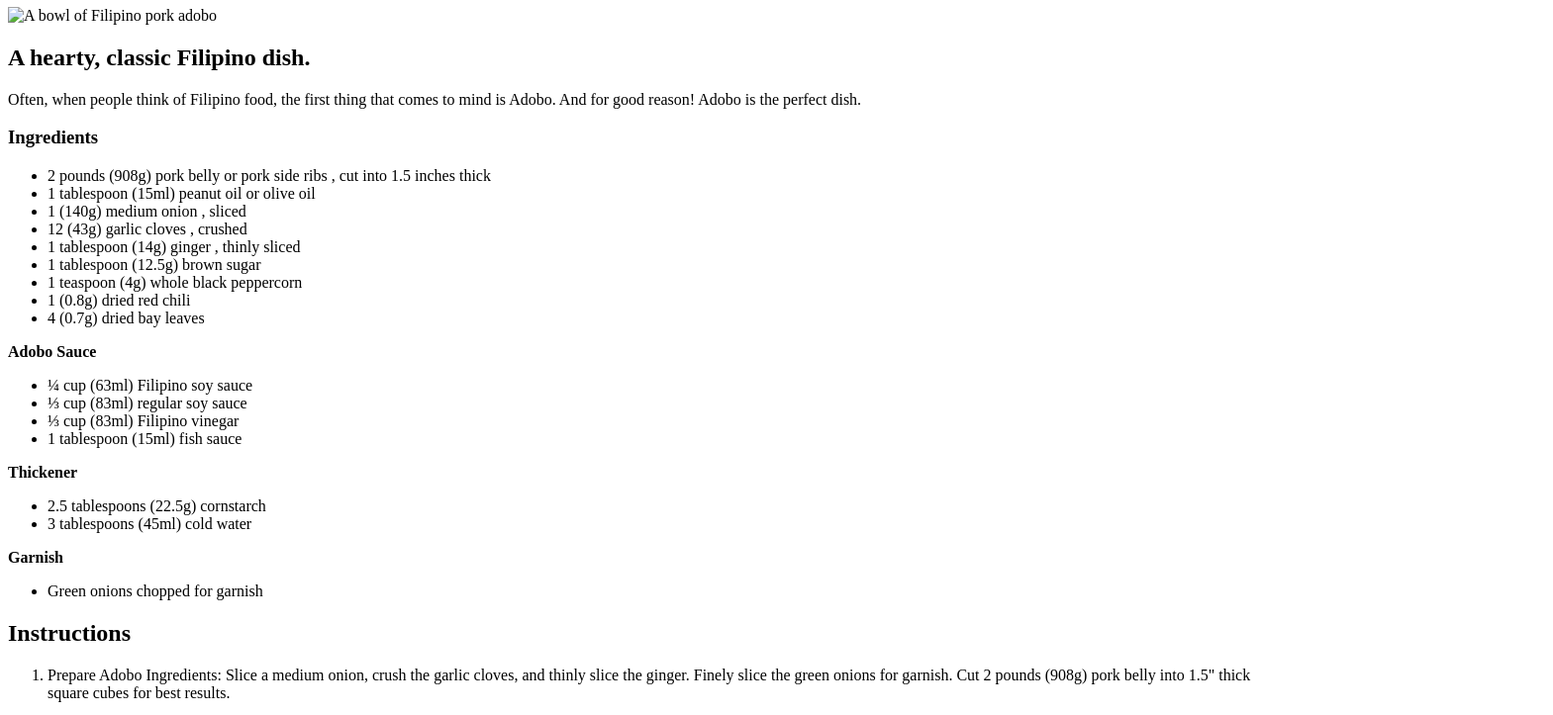
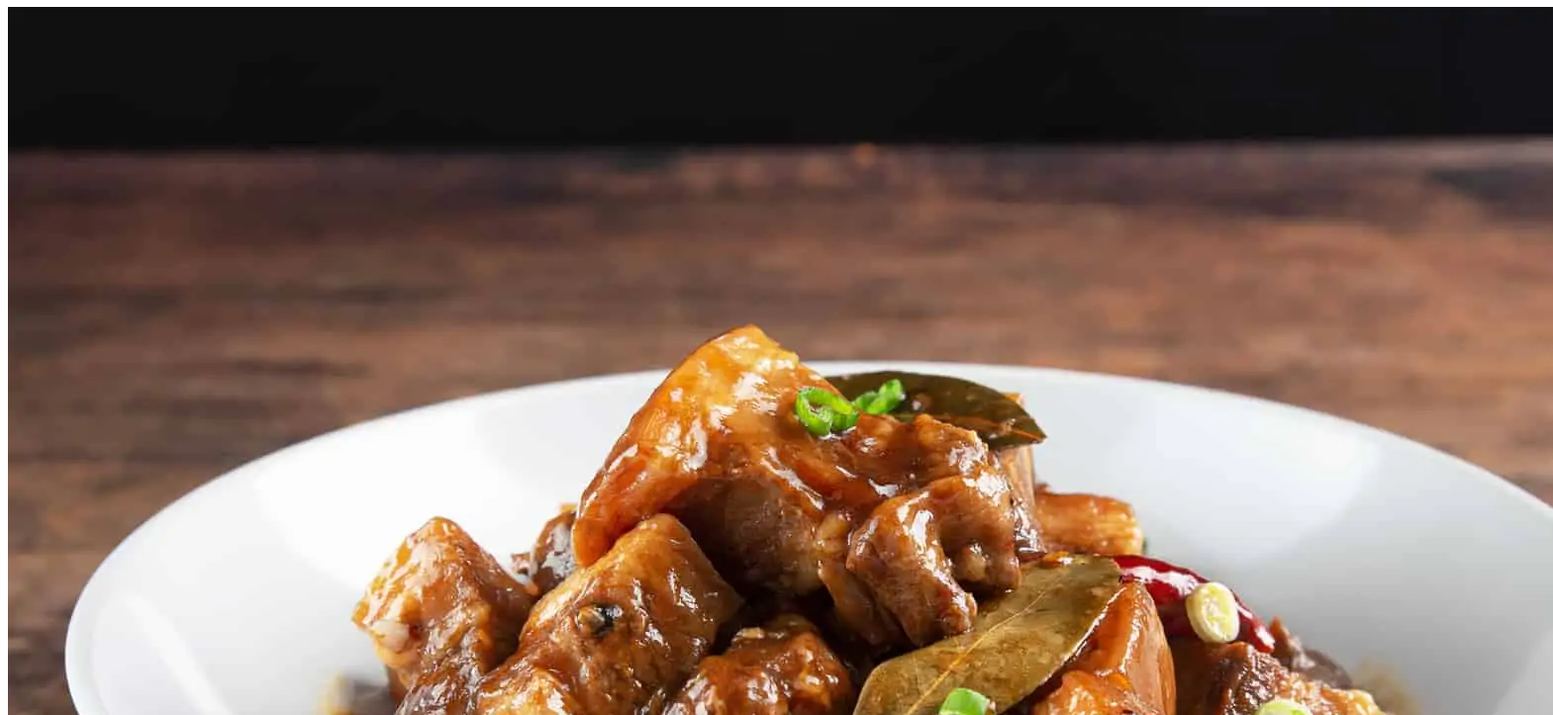
Before and after one commit to ariacodesthings/odin-recipes, a plain HTML site: page recipes/adobo.html in a window 1280 px wide. Shown: the part 73-796 px from the top of the page at 99% size, 1569 px wide, since content can reach past the window. Drawn offline with Linux system fonts and the light colour scheme; the site is published under a folder, as on GitHub Pages, so addresses that start at the root find nothing.

Commit message:
Fixed image src on recipes/adobo.html

```diff
--- a/recipes/adobo.html
+++ b/recipes/adobo.html
@@ -8,7 +8,7 @@
 </head>
 <body>
     <h1>Adobo</h1>
-    <p><img src="/recipes/images/adobo.jpg" alt="A bowl of Filipino pork adobo"></p>
+    <p><img src="images/adobo.jpg" alt="A bowl of Filipino pork adobo" /></p>
     <h2>A hearty, classic Filipino dish.</h2>
     <p>Often, when people think of Filipino food, the first thing that comes to mind is Adobo. And for good reason! Adobo is the perfect dish.</p>
     <h3>Ingredients</h3>
```
